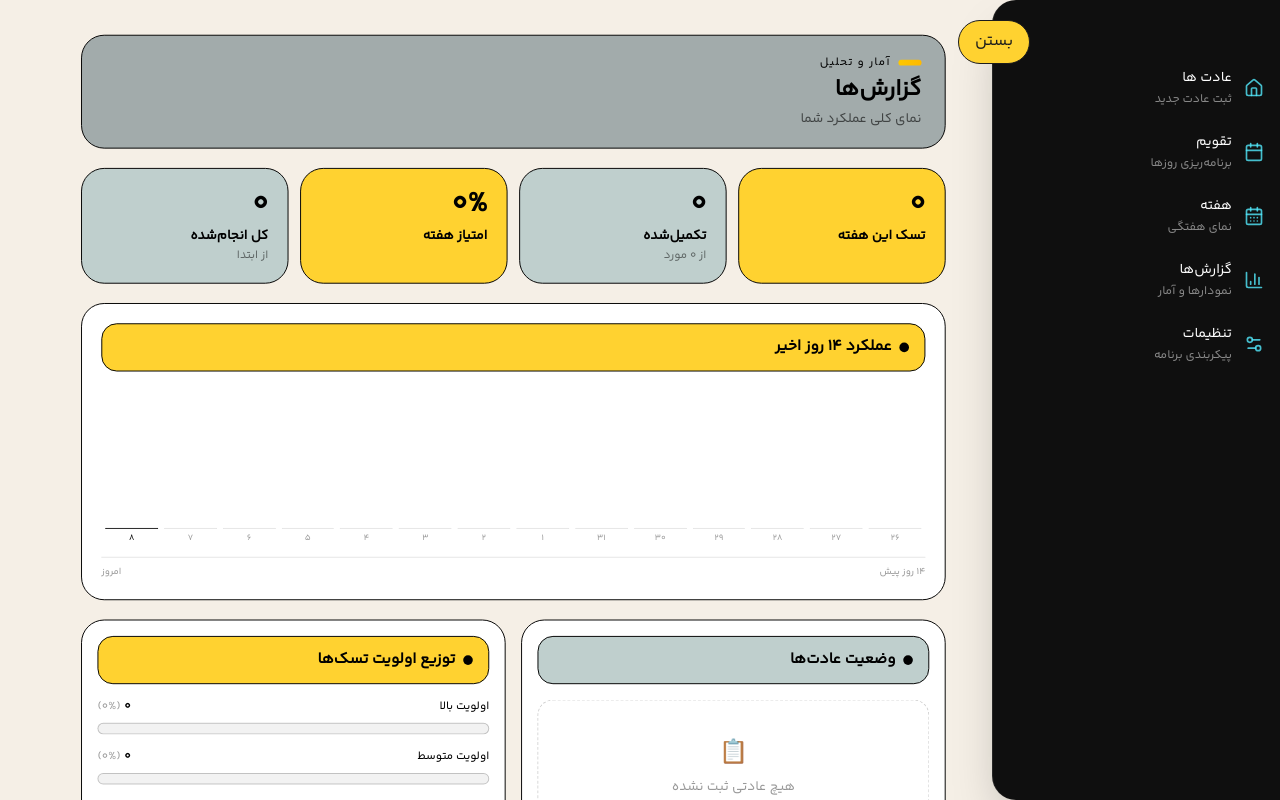
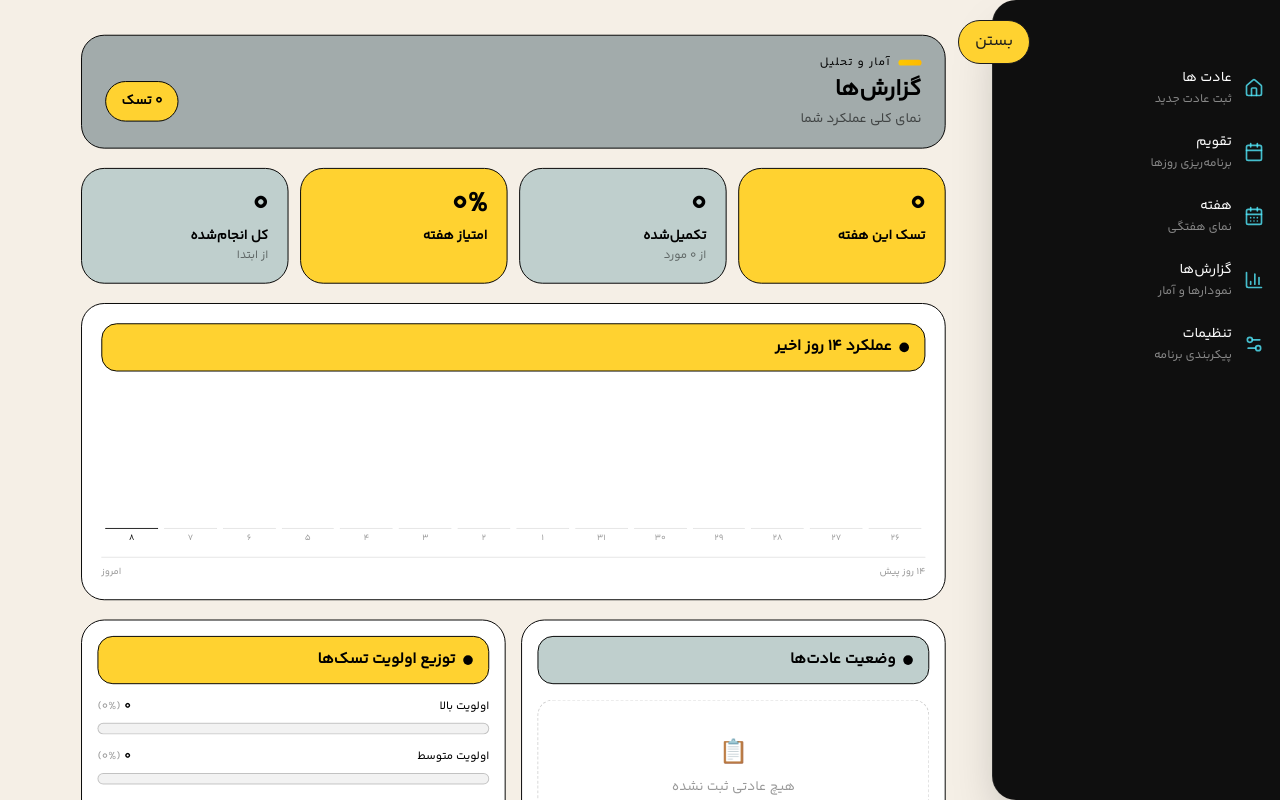
Before and after one commit to MobinaLalani/MyCalendar, a Next.js app: page /reports in a window 1280 px wide. Shown: the top 800 px of the page. Built offline with nearby package versions, Linux system fonts and the light colour scheme.

Commit message:
feat: add total tasks badge to reports page header

```diff
--- a/src/features/analytics/index.tsx
+++ b/src/features/analytics/index.tsx
@@ -86,8 +86,15 @@ export default function AnalyticsPage() {
             آمار و تحلیل
           </span>
         </div>
-        <h1 className="text-2xl font-bold text-black">گزارش‌ها</h1>
-        <p className="mt-1 text-sm text-black/60">نمای کلی عملکرد شما</p>
+        <div className="flex items-center justify-between gap-4">
+          <div>
+            <h1 className="text-2xl font-bold text-black">گزارش‌ها</h1>
+            <p className="mt-1 text-sm text-black/60">نمای کلی عملکرد شما</p>
+          </div>
+          <div className="rounded-full border border-black bg-(--yellow) px-4 py-2">
+            <span className="text-sm font-bold text-black">{tasks.length} تسک</span>
+          </div>
+        </div>
       </div>
 
       {/* Summary cards */}
```
